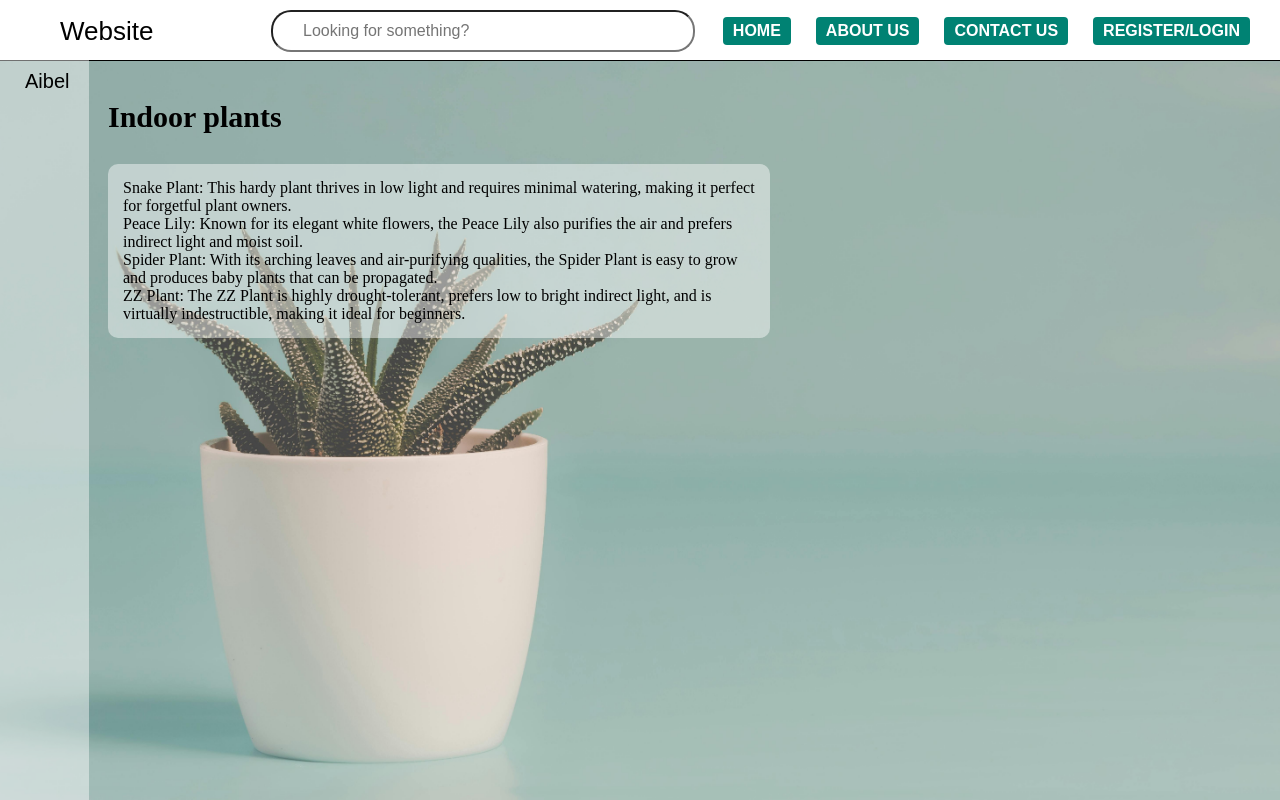
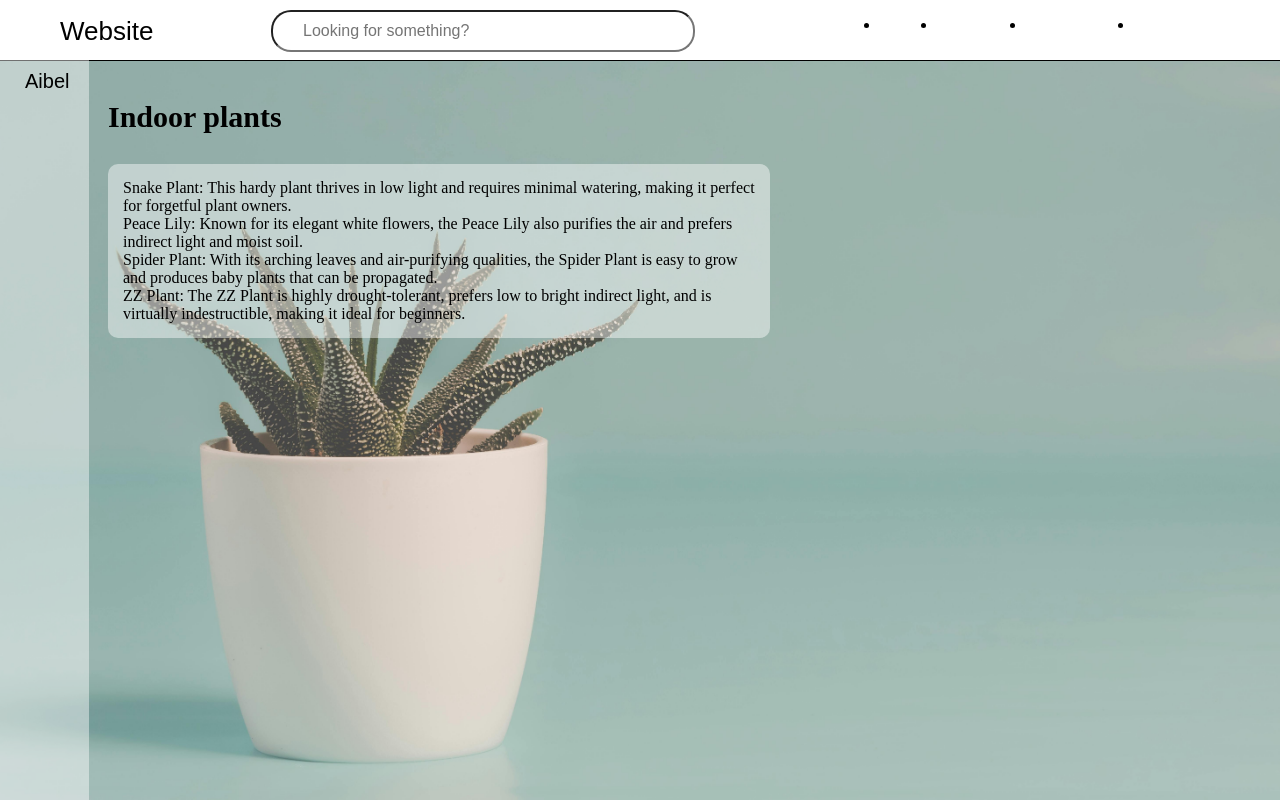
Before and after one commit to AibelBejoy/Mywebsite, a plain HTML site: page index.html in a window 1280 px wide. Drawn offline with Linux system fonts and the light colour scheme.

Commit message:
Update header.css

```diff
--- a/styles/header.css
+++ b/styles/header.css
@@ -18,18 +18,7 @@
 	justify-content: end;
 }
 
-.h-buttons li{
-	list-style-type: none;
-	margin-right: 25px;
-	margin-top: 15px;
-	font-family:arial;
-	font-weight: bold;
-	transform: translateY(-14px);
-	background-color: rgba(0, 130, 115);
-	padding: 5px;
-	border-radius: 4px;
-	transition: background-color .1s
-}
+
 
 .h-buttons a{
 	text-decoration: none;
```
